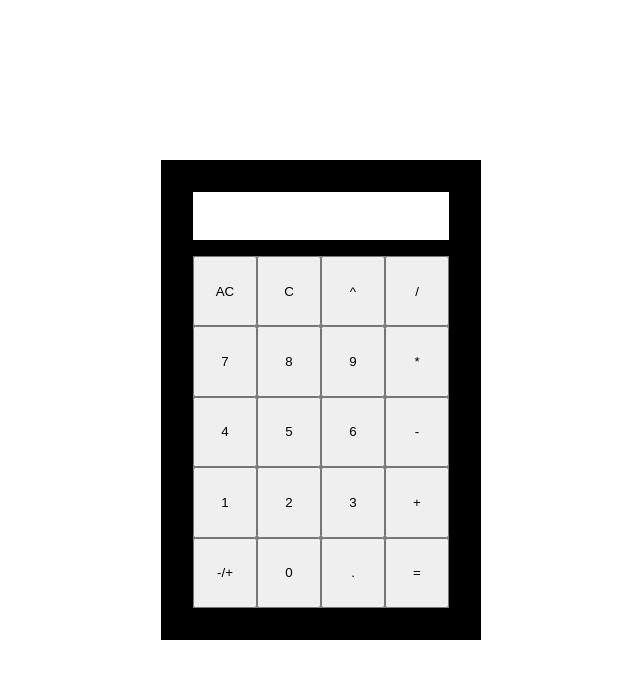
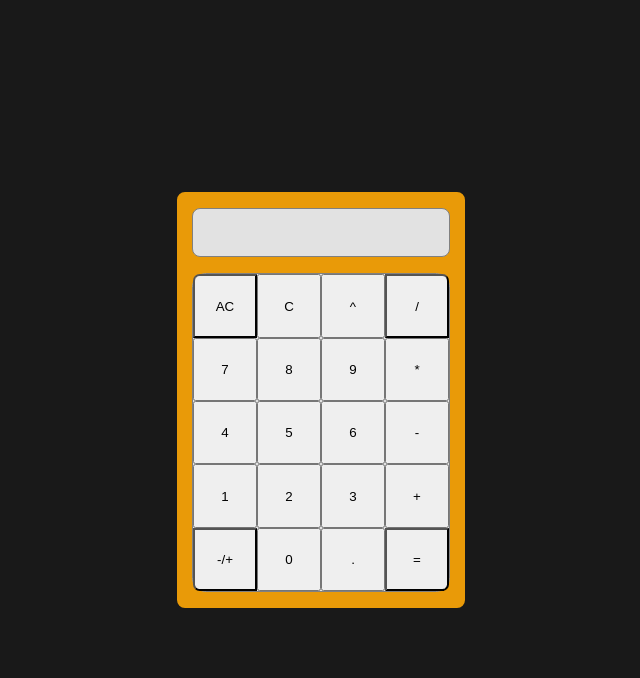
Before and after one commit to tzunwip/calculator, a plain HTML site: page index.html in a window 1280 px wide. Shown: the whole page, without its empty margins (319-959 px from the left). Drawn offline with Linux system fonts and the light colour scheme.

Commit message:
added styling

```diff
--- a/css/style.css
+++ b/css/style.css
@@ -1,43 +1,91 @@
-:root {
-  font-family: "Font Awesome\ 5 Free", sans-serif;
-  font-weight: 900;
-}
-
 body {
+  font-family: sans-serif;
   display: flex;
   width: 100vw;
   height: 100vh;
   margin: 0;
   place-content: center;
-  place-items: center;;
+  place-items: center;
+  background-color: rgb(25, 25, 25);
 }
 
 .calc__frame {
-  height: 30rem;
-  width: 20rem;
-  background: black;
+  height: 24rem;
+  width: 16rem;
   display: flex;
   flex-direction: column;
   place-items: center;
-  place-content: center
+  place-content: center;
+  background-color: rgb(233, 154, 8);
+  border: 1em solid rgb(233, 154, 8);
+  border-radius: 0.5em;
 }
 
 .calc__display {
-  background: white;
+  display: flex;
+  background: rgb(226, 226, 226);
   width: 16rem;
   height: 3rem;
   margin-bottom: 1em;
+  align-items: center;
+  justify-content: right;
+  border: 0.1rem solid gray;
+  border-radius: 0.5em;
+}
+
+.calc__displaytext {
+  text-align: right;
+  font-size: 2rem;
+  margin: 0;
+  padding: 0 0.5rem;
 }
 
 .calc__keypad {
-  background:grey;
+  background: rgb(226, 226, 226);
   width: 16rem;
-  height: 22rem;
+  height: 20rem;
   display: grid;
+  border: 0.1rem solid gray;
+  border-radius: 0.85em;
 }
 
 .calc__btn {
-  border: 0.1rem solid black;
   height: 100%;
   width: 100%;
+  border: none;
+  background-color: inherit;
+  font-size: 1.5rem;
+  font-family: inherit;
 }
+
+.calc__btn:hover {
+  border: 0.05em solid gray;
+}
+
+.calc__btn:active {
+  transform: scale(1.05);
+}
+
+.calc__column3 {
+  background-color: darkgray;
+}
+
+.calc__row0 {
+  background-color: darkgray;
+}
+
+#btn__clearAll {
+  border-radius: 0.5em 0 0 0;
+}
+
+#btn__divide {
+  border-radius: 0 0.5em 0 0;
+}
+
+#btn__equals {
+  border-radius: 0 0 0.5em 0;
+}
+
+#btn__negative {
+  border-radius: 0 0 0 0.5em;
+}
```
